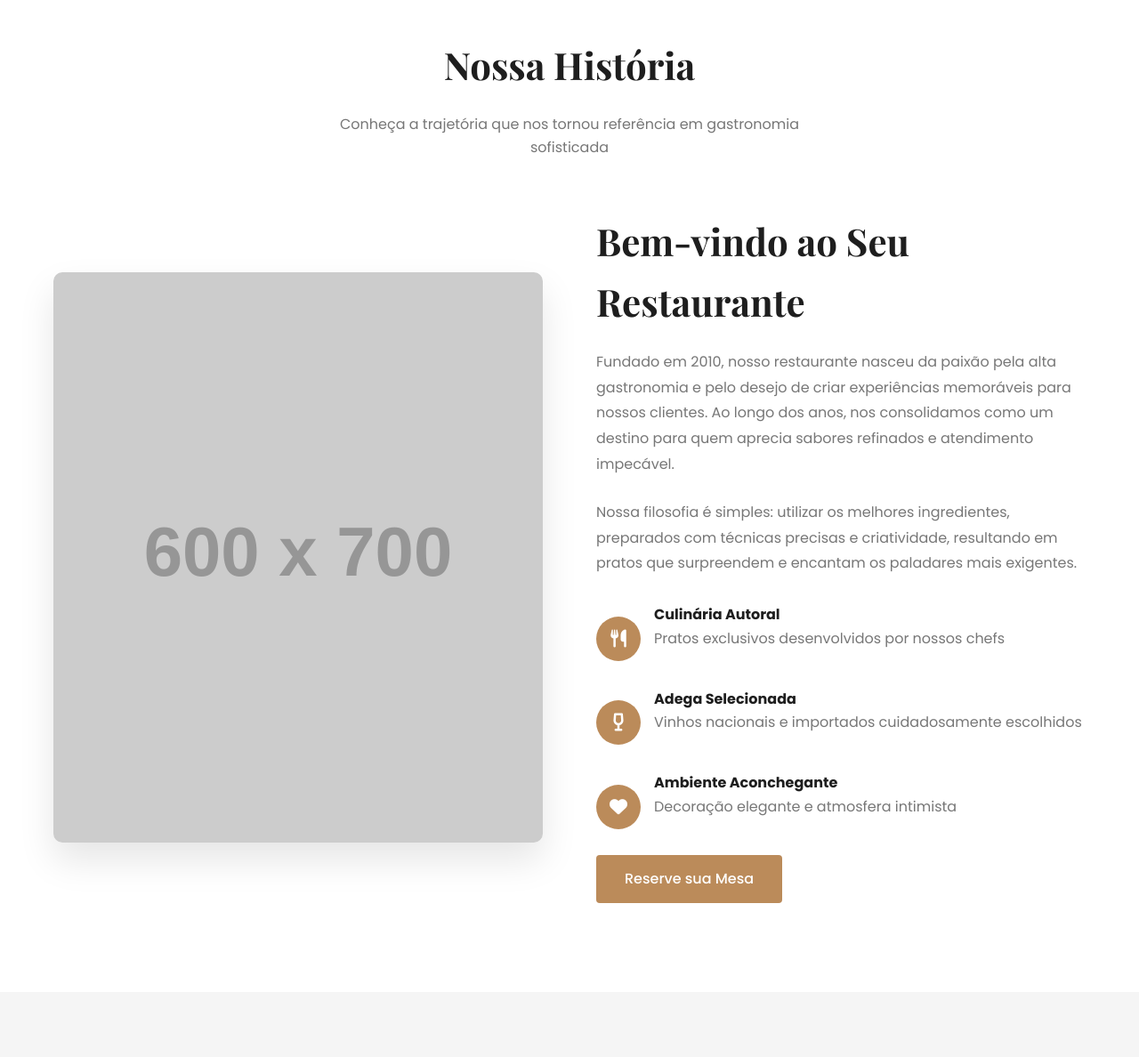
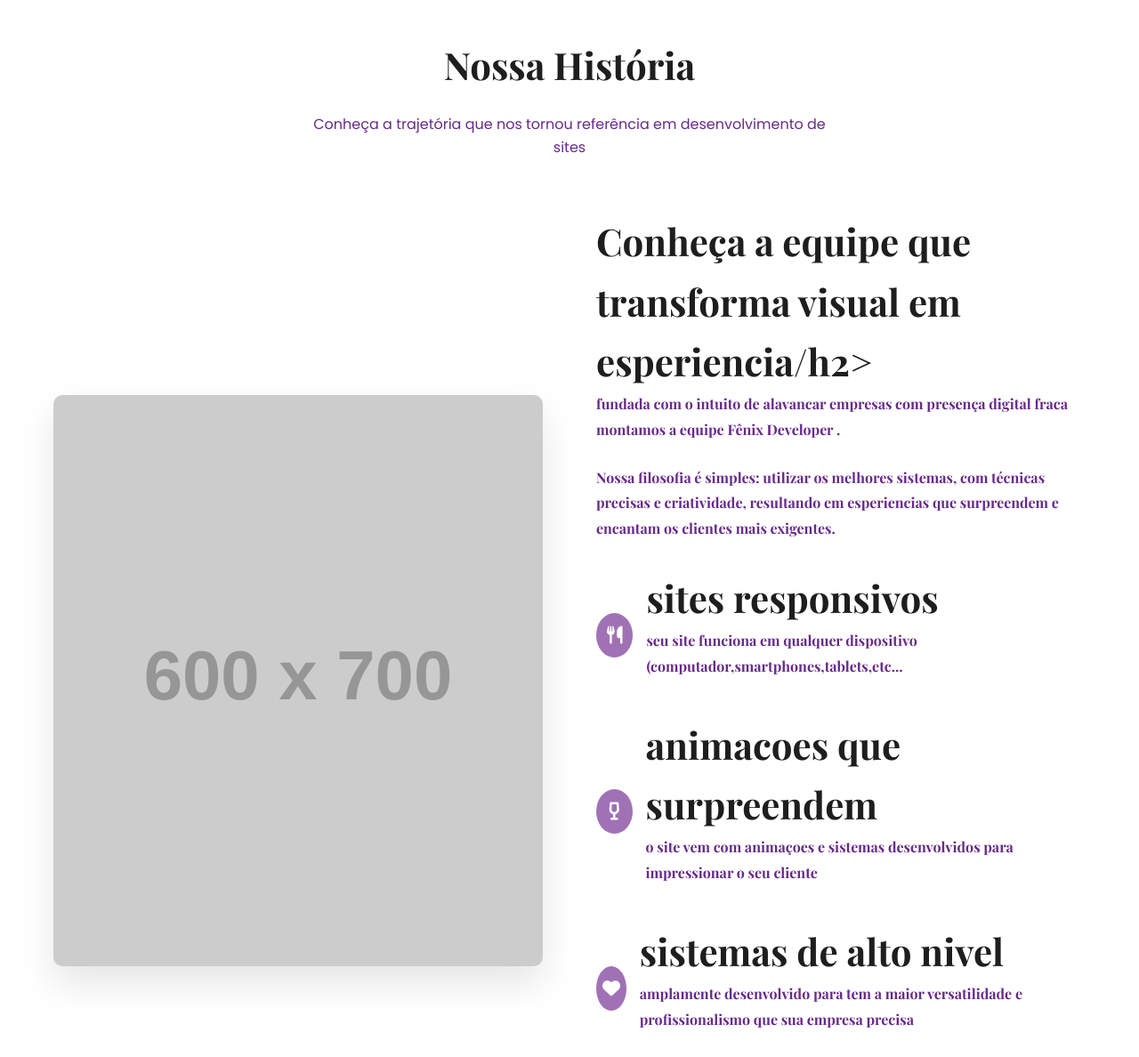
Before and after one commit to fenixoficialdeveloper-spec/fenix.developer, a plain HTML site: page index.html in a window 1280 px wide. Shown: the part 860-2048 px from the top of the page at 89% size. Drawn offline with nearby package versions, Linux system fonts and the light colour scheme; placeholder pictures from the web are drawn by us; a web font is replaced by a local one.

Commit message:
git push -u origin main

```diff
--- a/index.html
+++ b/index.html
@@ -3,7 +3,7 @@
 <head>
     <meta charset="UTF-8">
     <meta name="viewport" content="width=device-width, initial-scale=1.0">
-    <title>Seu site no alge </title>
+    <title>Fênix Developer </title>
     <link rel="stylesheet" href="https://cdnjs.cloudflare.com/ajax/libs/font-awesome/6.4.0/css/all.min.css">
     <link rel="preconnect" href="https://fonts.googleapis.com">
     <link rel="preconnect" href="https://fonts.gstatic.com" crossorigin>
@@ -43,11 +43,11 @@
     <!-- Hero Section -->
     <section class="hero">
         <div class="hero-content">
-            <h1 class="hero-title">Uma Experiência Gastronômica Inesquecível</h1>
-            <p class="hero-subtitle">Descubra sabores únicos e atmosfera sofisticada em nosso restaurante premium</p>
+            <h1 class="hero-title">vamos colocar suaepres no alge</h1>
+            <p class="hero-subtitle">vamos desenvolver a experiencia que voce deseja para seus clientes</p>
             <div class="hero-buttons">
-                <a href="#menu" class="btn">Ver Menu</a>
-                <a href="#reservation" class="btn btn-outline">Fazer Reserva</a>
+                <a href="#menu" class="btn">portifólio</a>
+                <a href="#reservation" class="btn btn-outline">orçamentos</a>
             </div>
         </div>
     </section>
@@ -56,7 +56,7 @@
     <section id="about" class="about">
         <div class="container">
             <h2 class="section-title">Nossa História</h2>
-            <p class="section-subtitle">Conheça a trajetória que nos tornou referência em gastronomia sofisticada</p>
+            <p class="section-subtitle">Conheça a trajetória que nos tornou referência em desenvolvimento de sites </p>
 
             <div class="about-inner">
                 <div class="about-image">
@@ -64,10 +64,10 @@
                 </div>
 
                 <div class="about-content">
-                    <h2>Bem-vindo ao Seu Restaurante</h2>
-                    <p>Fundado em 2010, nosso restaurante nasceu da paixão pela alta gastronomia e pelo desejo de criar experiências memoráveis para nossos clientes. Ao longo dos anos, nos consolidamos como um destino para quem aprecia sabores refinados e atendimento impecável.</p>
+                    <h2>Conheça a equipe que transforma visual em esperiencia/h2>
+                    <p>fundada com o intuito de alavancar empresas com presença digital fraca montamos a equipe Fênix Developer .</p>
 
-                    <p>Nossa filosofia é simples: utilizar os melhores ingredientes, preparados com técnicas precisas e criatividade, resultando em pratos que surpreendem e encantam os paladares mais exigentes.</p>
+                    <p>Nossa filosofia é simples: utilizar os melhores sistemas, com técnicas precisas e criatividade, resultando em esperiencias que surpreendem e encantam os clientes mais exigentes.</p>
 
                     <div class="about-features">
                         <div class="feature-item">
@@ -75,8 +75,8 @@
                                 <i class="fas fa-utensils"></i>
                             </div>
                             <div>
-                                <h4>Culinária Autoral</h4>
-                                <p>Pratos exclusivos desenvolvidos por nossos chefs</p>
+                                <h4>sites responsivos</h4>
+                                <p>seu site funciona em qualquer dispositivo (computador,smartphones,tablets,etc...</p>
                             </div>
                         </div>
 
@@ -85,8 +85,8 @@
                                 <i class="fas fa-wine-glass-alt"></i>
                             </div>
                             <div>
-                                <h4>Adega Selecionada</h4>
-                                <p>Vinhos nacionais e importados cuidadosamente escolhidos</p>
+                                <h4>animacoes que surpreendem</h4>
+                                <p>o site vem com animaçoes e sistemas desenvolvidos para impressionar o seu cliente</p>
                             </div>
                         </div>
 
@@ -95,8 +95,8 @@
                                 <i class="fas fa-heart"></i>
                             </div>
                             <div>
-                                <h4>Ambiente Aconchegante</h4>
-                                <p>Decoração elegante e atmosfera intimista</p>
+                                <h4>sistemas de alto nivel</h4>
+                                <p>amplamente desenvolvido para tem a maior versatilidade e profissionalismo que sua empresa precisa</p>
                             </div>
                         </div>
                     </div>
--- a/style/style.css
+++ b/style/style.css
@@ -1,10 +1,10 @@
 :root {
-    --color-primary: #BB8B5A;
+    --color-primary: #6a218ba2;
     --color-primary-dark: #A47A4F;
     --color-black: #1E1E1E;
     --color-white: #FFFFFF;
     --color-gray: #F5F5F5;
-    --color-gray-dark: #777777;
+    --color-gray-dark: #672a8a;
     --font-heading: 'Playfair Display', serif;
     --font-body: 'Poppins', sans-serif;
 }
```
